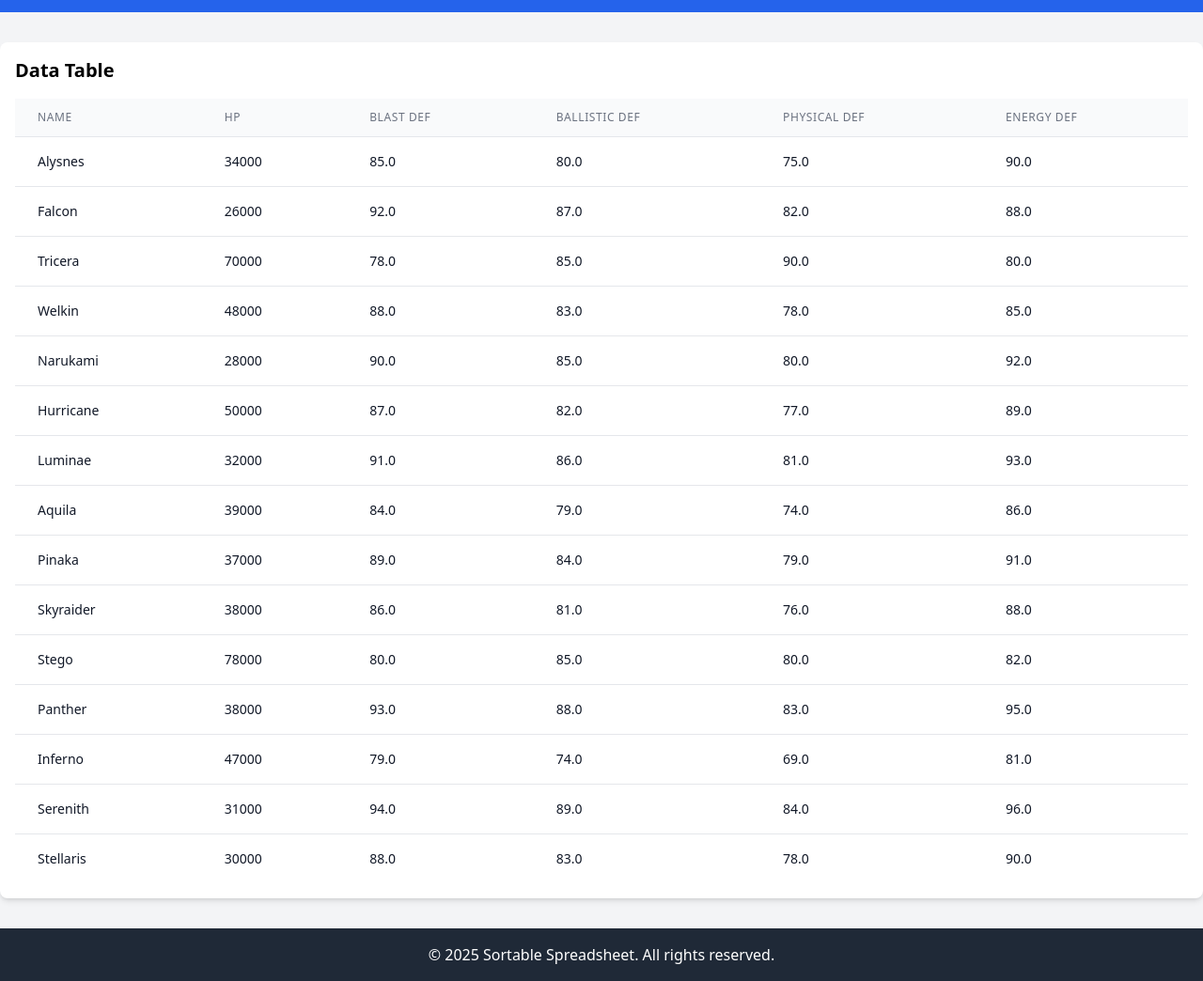
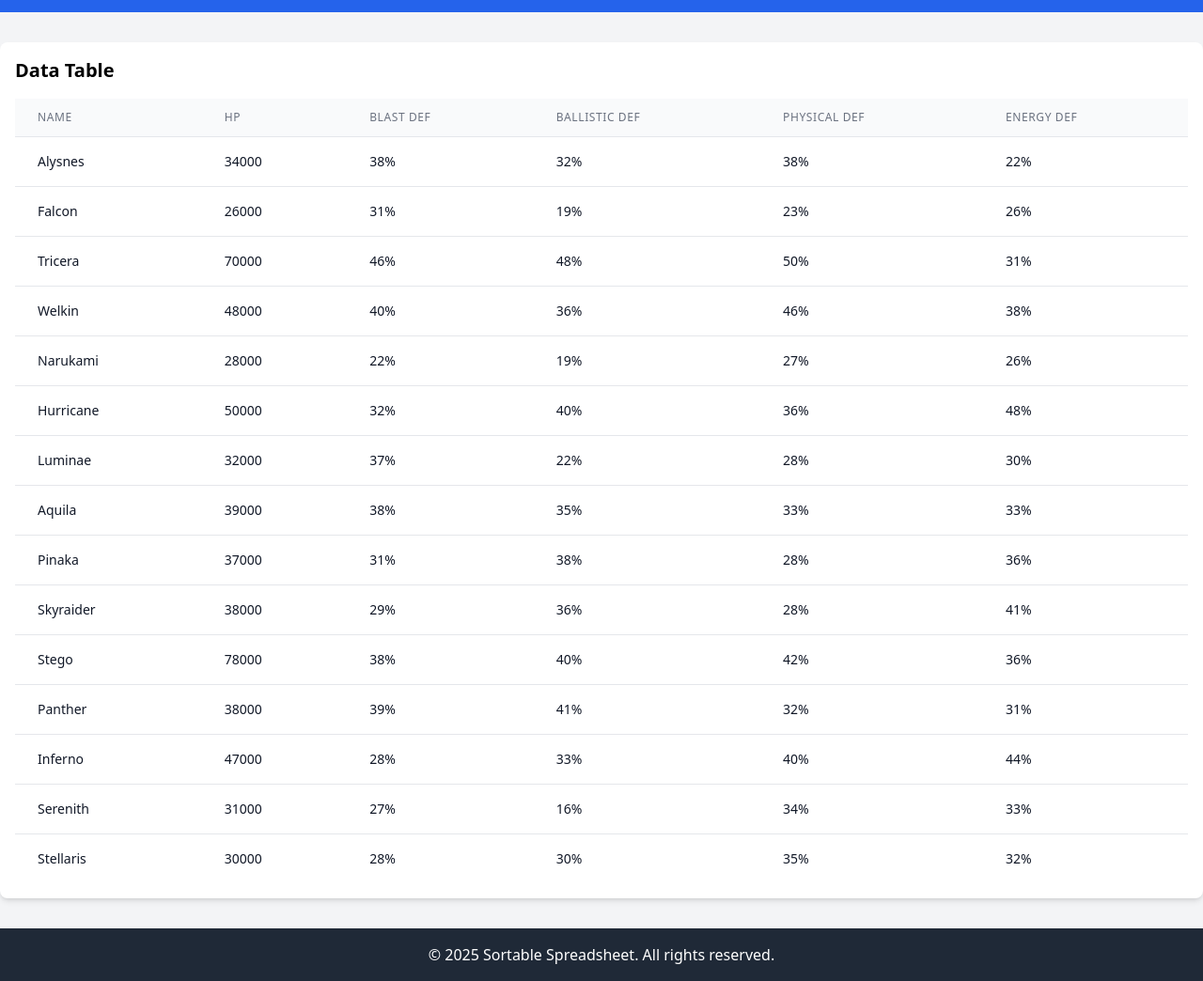
Before and after one commit to Alexzerian/Alexzerian.github.io, a plain HTML site: page index.html in a window 1280 px wide. Shown: the part 51-1095 px from the top of the page at 94% size. Drawn offline with nearby package versions, Linux system fonts and the light colour scheme.

Commit message:
Update index.html

```diff
--- a/index.html
+++ b/index.html
@@ -34,122 +34,122 @@
                         <tr>
                             <td class="px-6 py-4 whitespace-nowrap text-sm text-gray-900">Alysnes</td>
                             <td class="px-6 py-4 whitespace-nowrap text-sm text-gray-900">34000</td>
-                            <td class="px-6 py-4 whitespace-nowrap text-sm text-gray-900">85.0</td>
-                            <td class="px-6 py-4 whitespace-nowrap text-sm text-gray-900">80.0</td>
-                            <td class="px-6 py-4 whitespace-nowrap text-sm text-gray-900">75.0</td>
-                            <td class="px-6 py-4 whitespace-nowrap text-sm text-gray-900">90.0</td>
+                            <td class="px-6 py-4 whitespace-nowrap text-sm text-gray-900">38%</td>
+                            <td class="px-6 py-4 whitespace-nowrap text-sm text-gray-900">32%</td>
+                            <td class="px-6 py-4 whitespace-nowrap text-sm text-gray-900">38%</td>
+                            <td class="px-6 py-4 whitespace-nowrap text-sm text-gray-900">22%</td>
                         </tr>
                         <tr>
                             <td class="px-6 py-4 whitespace-nowrap text-sm text-gray-900">Falcon</td>
                             <td class="px-6 py-4 whitespace-nowrap text-sm text-gray-900">26000</td>
-                            <td class="px-6 py-4 whitespace-nowrap text-sm text-gray-900">92.0</td>
-                            <td class="px-6 py-4 whitespace-nowrap text-sm text-gray-900">87.0</td>
-                            <td class="px-6 py-4 whitespace-nowrap text-sm text-gray-900">82.0</td>
-                            <td class="px-6 py-4 whitespace-nowrap text-sm text-gray-900">88.0</td>
+                            <td class="px-6 py-4 whitespace-nowrap text-sm text-gray-900">31%</td>
+                            <td class="px-6 py-4 whitespace-nowrap text-sm text-gray-900">19%</td>
+                            <td class="px-6 py-4 whitespace-nowrap text-sm text-gray-900">23%</td>
+                            <td class="px-6 py-4 whitespace-nowrap text-sm text-gray-900">26%</td>
                         </tr>
                         <tr>
                             <td class="px-6 py-4 whitespace-nowrap text-sm text-gray-900">Tricera</td>
                             <td class="px-6 py-4 whitespace-nowrap text-sm text-gray-900">70000</td>
-                            <td class="px-6 py-4 whitespace-nowrap text-sm text-gray-900">78.0</td>
-                            <td class="px-6 py-4 whitespace-nowrap text-sm text-gray-900">85.0</td>
-                            <td class="px-6 py-4 whitespace-nowrap text-sm text-gray-900">90.0</td>
-                            <td class="px-6 py-4 whitespace-nowrap text-sm text-gray-900">80.0</td>
+                            <td class="px-6 py-4 whitespace-nowrap text-sm text-gray-900">46%</td>
+                            <td class="px-6 py-4 whitespace-nowrap text-sm text-gray-900">48%</td>
+                            <td class="px-6 py-4 whitespace-nowrap text-sm text-gray-900">50%</td>
+                            <td class="px-6 py-4 whitespace-nowrap text-sm text-gray-900">31%</td>
                         </tr>
                         <tr>
                             <td class="px-6 py-4 whitespace-nowrap text-sm text-gray-900">Welkin</td>
                             <td class="px-6 py-4 whitespace-nowrap text-sm text-gray-900">48000</td>
-                            <td class="px-6 py-4 whitespace-nowrap text-sm text-gray-900">88.0</td>
-                            <td class="px-6 py-4 whitespace-nowrap text-sm text-gray-900">83.0</td>
-                            <td class="px-6 py-4 whitespace-nowrap text-sm text-gray-900">78.0</td>
-                            <td class="px-6 py-4 whitespace-nowrap text-sm text-gray-900">85.0</td>
+                            <td class="px-6 py-4 whitespace-nowrap text-sm text-gray-900">40%</td>
+                            <td class="px-6 py-4 whitespace-nowrap text-sm text-gray-900">36%</td>
+                            <td class="px-6 py-4 whitespace-nowrap text-sm text-gray-900">46%</td>
+                            <td class="px-6 py-4 whitespace-nowrap text-sm text-gray-900">38%</td>
                         </tr>
                         <tr>
                             <td class="px-6 py-4 whitespace-nowrap text-sm text-gray-900">Narukami</td>
                             <td class="px-6 py-4 whitespace-nowrap text-sm text-gray-900">28000</td>
-                            <td class="px-6 py-4 whitespace-nowrap text-sm text-gray-900">90.0</td>
-                            <td class="px-6 py-4 whitespace-nowrap text-sm text-gray-900">85.0</td>
-                            <td class="px-6 py-4 whitespace-nowrap text-sm text-gray-900">80.0</td>
-                            <td class="px-6 py-4 whitespace-nowrap text-sm text-gray-900">92.0</td>
+                            <td class="px-6 py-4 whitespace-nowrap text-sm text-gray-900">22%</td>
+                            <td class="px-6 py-4 whitespace-nowrap text-sm text-gray-900">19%</td>
+                            <td class="px-6 py-4 whitespace-nowrap text-sm text-gray-900">27%</td>
+                            <td class="px-6 py-4 whitespace-nowrap text-sm text-gray-900">26%</td>
                         </tr>
                         <tr>
                             <td class="px-6 py-4 whitespace-nowrap text-sm text-gray-900">Hurricane</td>
                             <td class="px-6 py-4 whitespace-nowrap text-sm text-gray-900">50000</td>
-                            <td class="px-6 py-4 whitespace-nowrap text-sm text-gray-900">87.0</td>
-                            <td class="px-6 py-4 whitespace-nowrap text-sm text-gray-900">82.0</td>
-                            <td class="px-6 py-4 whitespace-nowrap text-sm text-gray-900">77.0</td>
-                            <td class="px-6 py-4 whitespace-nowrap text-sm text-gray-900">89.0</td>
+                            <td class="px-6 py-4 whitespace-nowrap text-sm text-gray-900">32%</td>
+                            <td class="px-6 py-4 whitespace-nowrap text-sm text-gray-900">40%</td>
+                            <td class="px-6 py-4 whitespace-nowrap text-sm text-gray-900">36%</td>
+                            <td class="px-6 py-4 whitespace-nowrap text-sm text-gray-900">48%</td>
                         </tr>
                         <tr>
                             <td class="px-6 py-4 whitespace-nowrap text-sm text-gray-900">Luminae</td>
                             <td class="px-6 py-4 whitespace-nowrap text-sm text-gray-900">32000</td>
-                            <td class="px-6 py-4 whitespace-nowrap text-sm text-gray-900">91.0</td>
-                            <td class="px-6 py-4 whitespace-nowrap text-sm text-gray-900">86.0</td>
-                            <td class="px-6 py-4 whitespace-nowrap text-sm text-gray-900">81.0</td>
-                            <td class="px-6 py-4 whitespace-nowrap text-sm text-gray-900">93.0</td>
+                            <td class="px-6 py-4 whitespace-nowrap text-sm text-gray-900">37%</td>
+                            <td class="px-6 py-4 whitespace-nowrap text-sm text-gray-900">22%</td>
+                            <td class="px-6 py-4 whitespace-nowrap text-sm text-gray-900">28%</td>
+                            <td class="px-6 py-4 whitespace-nowrap text-sm text-gray-900">30%</td>
                         </tr>
                         <tr>
                             <td class="px-6 py-4 whitespace-nowrap text-sm text-gray-900">Aquila</td>
                             <td class="px-6 py-4 whitespace-nowrap text-sm text-gray-900">39000</td>
-                            <td class="px-6 py-4 whitespace-nowrap text-sm text-gray-900">84.0</td>
-                            <td class="px-6 py-4 whitespace-nowrap text-sm text-gray-900">79.0</td>
-                            <td class="px-6 py-4 whitespace-nowrap text-sm text-gray-900">74.0</td>
-                            <td class="px-6 py-4 whitespace-nowrap text-sm text-gray-900">86.0</td>
+                            <td class="px-6 py-4 whitespace-nowrap text-sm text-gray-900">38%</td>
+                            <td class="px-6 py-4 whitespace-nowrap text-sm text-gray-900">35%</td>
+                            <td class="px-6 py-4 whitespace-nowrap text-sm text-gray-900">33%</td>
+                            <td class="px-6 py-4 whitespace-nowrap text-sm text-gray-900">33%</td>
                         </tr>
                         <tr>
                             <td class="px-6 py-4 whitespace-nowrap text-sm text-gray-900">Pinaka</td>
                             <td class="px-6 py-4 whitespace-nowrap text-sm text-gray-900">37000</td>
-                            <td class="px-6 py-4 whitespace-nowrap text-sm text-gray-900">89.0</td>
-                            <td class="px-6 py-4 whitespace-nowrap text-sm text-gray-900">84.0</td>
-                            <td class="px-6 py-4 whitespace-nowrap text-sm text-gray-900">79.0</td>
-                            <td class="px-6 py-4 whitespace-nowrap text-sm text-gray-900">91.0</td>
+                            <td class="px-6 py-4 whitespace-nowrap text-sm text-gray-900">31%</td>
+                            <td class="px-6 py-4 whitespace-nowrap text-sm text-gray-900">38%</td>
+                            <td class="px-6 py-4 whitespace-nowrap text-sm text-gray-900">28%</td>
+                            <td class="px-6 py-4 whitespace-nowrap text-sm text-gray-900">36%</td>
                         </tr>
                         <tr>
                             <td class="px-6 py-4 whitespace-nowrap text-sm text-gray-900">Skyraider</td>
                             <td class="px-6 py-4 whitespace-nowrap text-sm text-gray-900">38000</td>
-                            <td class="px-6 py-4 whitespace-nowrap text-sm text-gray-900">86.0</td>
-                            <td class="px-6 py-4 whitespace-nowrap text-sm text-gray-900">81.0</td>
-                            <td class="px-6 py-4 whitespace-nowrap text-sm text-gray-900">76.0</td>
-                            <td class="px-6 py-4 whitespace-nowrap text-sm text-gray-900">88.0</td>
+                            <td class="px-6 py-4 whitespace-nowrap text-sm text-gray-900">29%</td>
+                            <td class="px-6 py-4 whitespace-nowrap text-sm text-gray-900">36%</td>
+                            <td class="px-6 py-4 whitespace-nowrap text-sm text-gray-900">28%</td>
+                            <td class="px-6 py-4 whitespace-nowrap text-sm text-gray-900">41%</td>
                         </tr>
                         <tr>
                             <td class="px-6 py-4 whitespace-nowrap text-sm text-gray-900">Stego</td>
                             <td class="px-6 py-4 whitespace-nowrap text-sm text-gray-900">78000</td>
-                            <td class="px-6 py-4 whitespace-nowrap text-sm text-gray-900">80.0</td>
-                            <td class="px-6 py-4 whitespace-nowrap text-sm text-gray-900">85.0</td>
-                            <td class="px-6 py-4 whitespace-nowrap text-sm text-gray-900">80.0</td>
-                            <td class="px-6 py-4 whitespace-nowrap text-sm text-gray-900">82.0</td>
+                            <td class="px-6 py-4 whitespace-nowrap text-sm text-gray-900">38%</td>
+                            <td class="px-6 py-4 whitespace-nowrap text-sm text-gray-900">40%</td>
+                            <td class="px-6 py-4 whitespace-nowrap text-sm text-gray-900">42%</td>
+                            <td class="px-6 py-4 whitespace-nowrap text-sm text-gray-900">36%</td>
                         </tr>
                         <tr>
                             <td class="px-6 py-4 whitespace-nowrap text-sm text-gray-900">Panther</td>
                             <td class="px-6 py-4 whitespace-nowrap text-sm text-gray-900">38000</td>
-                            <td class="px-6 py-4 whitespace-nowrap text-sm text-gray-900">93.0</td>
-                            <td class="px-6 py-4 whitespace-nowrap text-sm text-gray-900">88.0</td>
-                            <td class="px-6 py-4 whitespace-nowrap text-sm text-gray-900">83.0</td>
-                            <td class="px-6 py-4 whitespace-nowrap text-sm text-gray-900">95.0</td>
+                            <td class="px-6 py-4 whitespace-nowrap text-sm text-gray-900">39%</td>
+                            <td class="px-6 py-4 whitespace-nowrap text-sm text-gray-900">41%</td>
+                            <td class="px-6 py-4 whitespace-nowrap text-sm text-gray-900">32%</td>
+                            <td class="px-6 py-4 whitespace-nowrap text-sm text-gray-900">31%</td>
                         </tr>
                         <tr>
                             <td class="px-6 py-4 whitespace-nowrap text-sm text-gray-900">Inferno</td>
                             <td class="px-6 py-4 whitespace-nowrap text-sm text-gray-900">47000</td>
-                            <td class="px-6 py-4 whitespace-nowrap text-sm text-gray-900">79.0</td>
-                            <td class="px-6 py-4 whitespace-nowrap text-sm text-gray-900">74.0</td>
-                            <td class="px-6 py-4 whitespace-nowrap text-sm text-gray-900">69.0</td>
-                            <td class="px-6 py-4 whitespace-nowrap text-sm text-gray-900">81.0</td>
+                            <td class="px-6 py-4 whitespace-nowrap text-sm text-gray-900">28%</td>
+                            <td class="px-6 py-4 whitespace-nowrap text-sm text-gray-900">33%</td>
+                            <td class="px-6 py-4 whitespace-nowrap text-sm text-gray-900">40%</td>
+                            <td class="px-6 py-4 whitespace-nowrap text-sm text-gray-900">44%</td>
                         </tr>
                         <tr>
                             <td class="px-6 py-4 whitespace-nowrap text-sm text-gray-900">Serenith</td>
                             <td class="px-6 py-4 whitespace-nowrap text-sm text-gray-900">31000</td>
-                            <td class="px-6 py-4 whitespace-nowrap text-sm text-gray-900">94.0</td>
-                            <td class="px-6 py-4 whitespace-nowrap text-sm text-gray-900">89.0</td>
-                            <td class="px-6 py-4 whitespace-nowrap text-sm text-gray-900">84.0</td>
-                            <td class="px-6 py-4 whitespace-nowrap text-sm text-gray-900">96.0</td>
+                            <td class="px-6 py-4 whitespace-nowrap text-sm text-gray-900">27%</td>
+                            <td class="px-6 py-4 whitespace-nowrap text-sm text-gray-900">16%</td>
+                            <td class="px-6 py-4 whitespace-nowrap text-sm text-gray-900">34%</td>
+                            <td class="px-6 py-4 whitespace-nowrap text-sm text-gray-900">33%</td>
                         </tr>
                         <tr>
                             <td class="px-6 py-4 whitespace-nowrap text-sm text-gray-900">Stellaris</td>
                             <td class="px-6 py-4 whitespace-nowrap text-sm text-gray-900">30000</td>
-                            <td class="px-6 py-4 whitespace-nowrap text-sm text-gray-900">88.0</td>
-                            <td class="px-6 py-4 whitespace-nowrap text-sm text-gray-900">83.0</td>
-                            <td class="px-6 py-4 whitespace-nowrap text-sm text-gray-900">78.0</td>
-                            <td class="px-6 py-4 whitespace-nowrap text-sm text-gray-900">90.0</td>
+                            <td class="px-6 py-4 whitespace-nowrap text-sm text-gray-900">28%</td>
+                            <td class="px-6 py-4 whitespace-nowrap text-sm text-gray-900">30%</td>
+                            <td class="px-6 py-4 whitespace-nowrap text-sm text-gray-900">35%</td>
+                            <td class="px-6 py-4 whitespace-nowrap text-sm text-gray-900">32%</td>
                         </tr>
                     </tbody>
                 </table>
@@ -177,15 +177,21 @@
 
             // Sort rows
             rows.sort((rowA, rowB) => {
-                const cellA = rowA.cells[columnIndex].textContent.trim();
-                const cellB = rowB.cells[columnIndex].textContent.trim();
+                let cellA = rowA.cells[columnIndex].textContent.trim();
+                let cellB = rowB.cells[columnIndex].textContent.trim();
 
-                // Convert to number if possible, otherwise treat as string
-                const valueA = isNaN(cellA) ? cellA.toLowerCase() : parseFloat(cellA);
-                const valueB = isNaN(cellB) ? cellB.toLowerCase() : parseFloat(cellB);
+                // Handle percentage values for Blast Def, Ballistic Def, Physical Def, and Energy Def
+                if (columnIndex === 2 || columnIndex === 3 || columnIndex === 4 || columnIndex === 5) {
+                    cellA = parseFloat(cellA.replace('%', '')) || 0;
+                    cellB = parseFloat(cellB.replace('%', '')) || 0;
+                } else {
+                    // Convert to number if possible, otherwise treat as string
+                    cellA = isNaN(cellA) ? cellA.toLowerCase() : parseFloat(cellA);
+                    cellB = isNaN(cellB) ? cellB.toLowerCase() : parseFloat(cellB);
+                }
 
-                if (valueA < valueB) return isAscending ? -1 : 1;
-                if (valueA > valueB) return isAscending ? 1 : -1;
+                if (cellA < cellB) return isAscending ? -1 : 1;
+                if (cellA > cellB) return isAscending ? 1 : -1;
                 return 0;
             });
 
```
